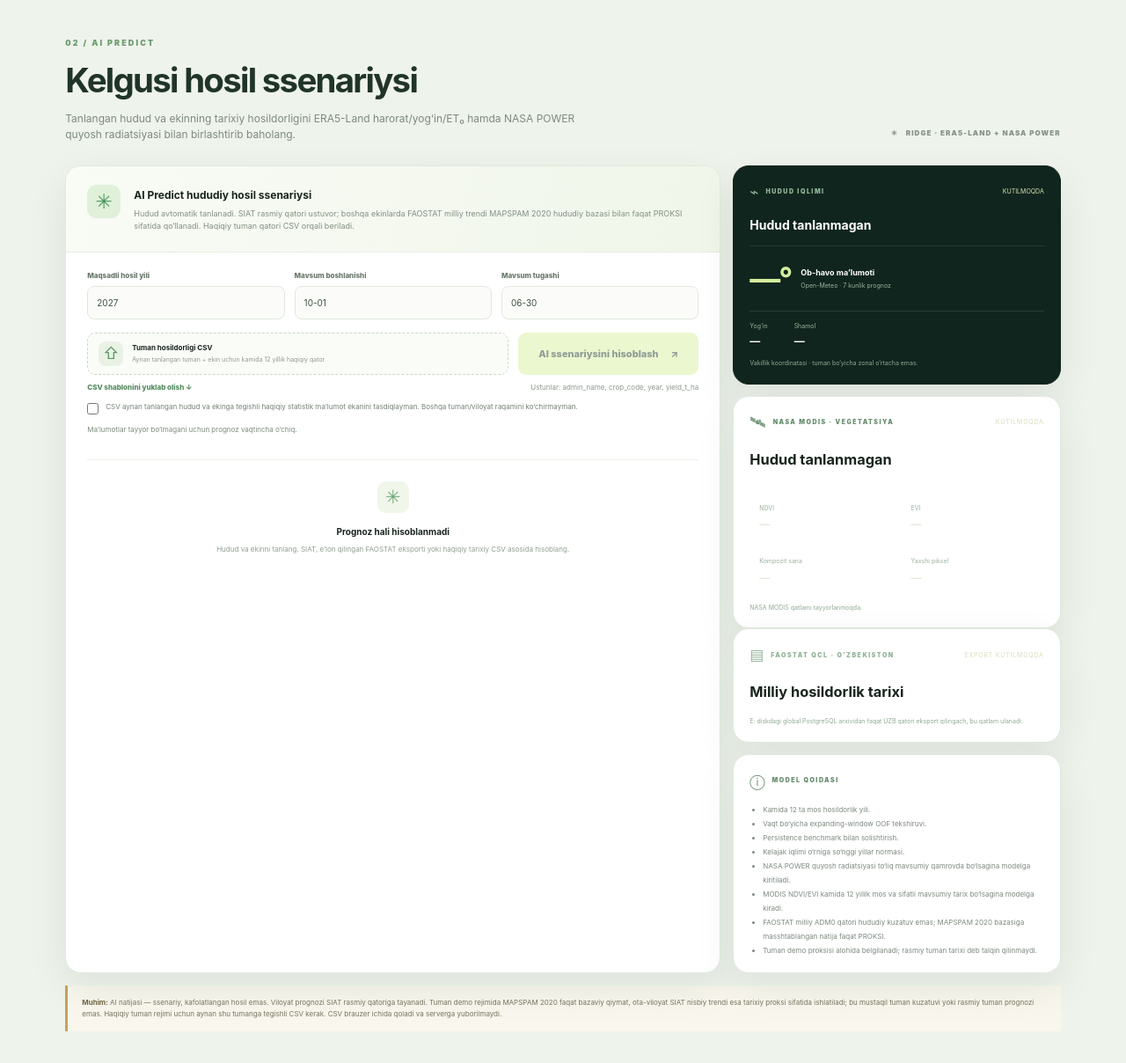
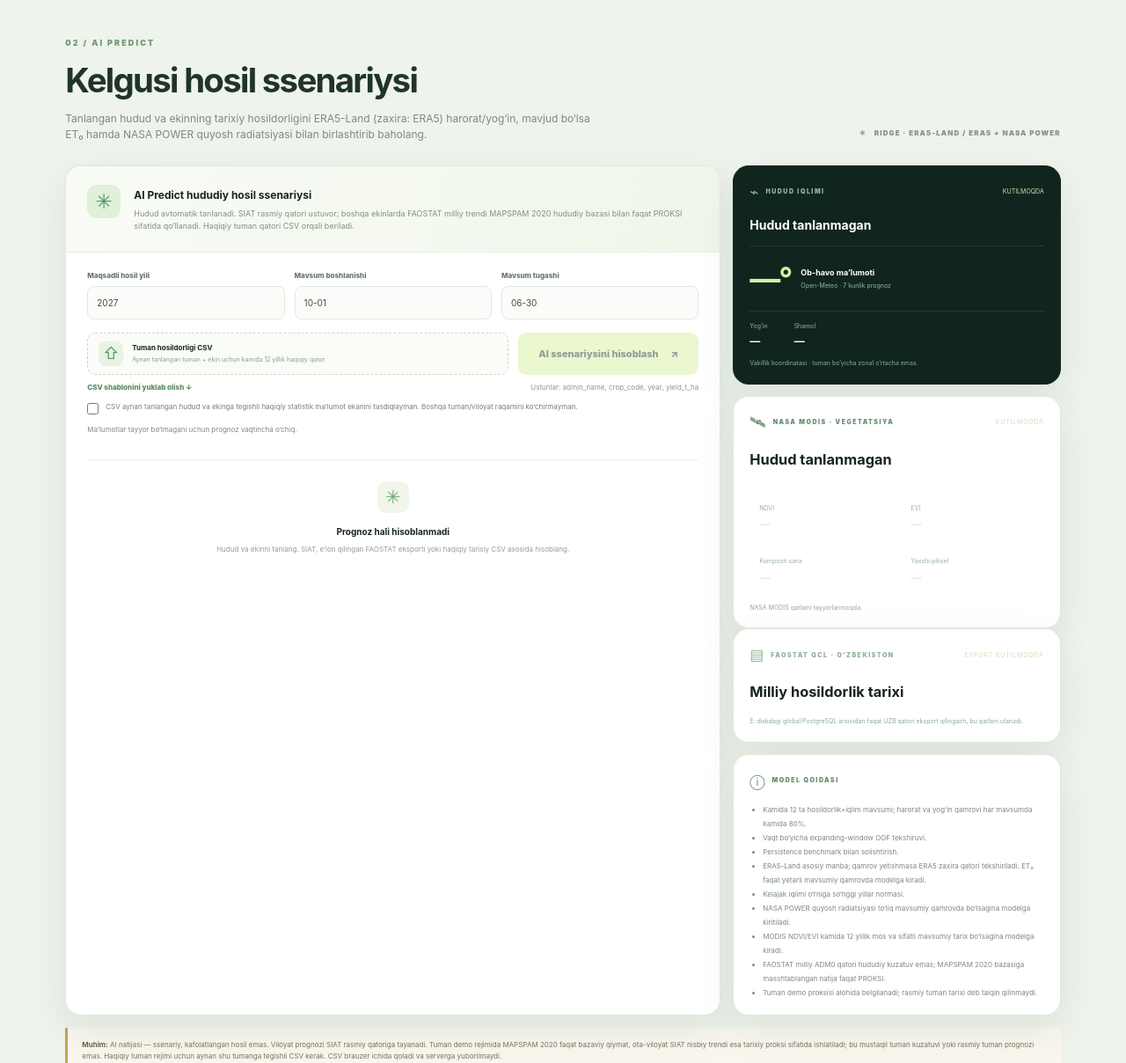
Before and after one commit to Sherzoddd2002/osh-agriculture-uzbekistan, a plain HTML site: page index.html in a window 1280 px wide. Shown: the part 1700-2908 px from the top of the page at 88% size. Drawn offline with nearby package versions, Linux system fonts and the light colour scheme; no server answers.

Commit message:
Clarify historical climate coverage and ERA5 fallback

```diff
--- a/index.html
+++ b/index.html
@@ -132,8 +132,8 @@
 
       <section class="section prediction-section" id="prediction">
         <div class="section-heading">
-          <div><div class="section-kicker">02 / AI PREDICT</div><h2>Kelgusi hosil ssenariysi</h2><p>Tanlangan hudud va ekinning tarixiy hosildorligini ERA5-Land harorat/yog‘in/ET₀ hamda NASA POWER quyosh radiatsiyasi bilan birlashtirib baholang.</p></div>
-          <div class="section-side-note ai-note"><span>✳</span> RIDGE · ERA5-LAND + NASA POWER</div>
+          <div><div class="section-kicker">02 / AI PREDICT</div><h2>Kelgusi hosil ssenariysi</h2><p>Tanlangan hudud va ekinning tarixiy hosildorligini ERA5-Land (zaxira: ERA5) harorat/yog‘in, mavjud bo‘lsa ET₀ hamda NASA POWER quyosh radiatsiyasi bilan birlashtirib baholang.</p></div>
+          <div class="section-side-note ai-note"><span>✳</span> RIDGE · ERA5-LAND / ERA5 + NASA POWER</div>
         </div>
         <div class="prediction-grid">
           <div class="prediction-main">
@@ -183,7 +183,7 @@
             </div>
             <div class="side-card model-note">
               <div class="side-card-head"><span>ⓘ</span><small>MODEL QOIDASI</small></div>
-              <ul><li>Kamida 12 ta mos hosildorlik yili.</li><li>Vaqt bo‘yicha expanding-window OOF tekshiruvi.</li><li>Persistence benchmark bilan solishtirish.</li><li>Kelajak iqlimi o‘rniga so‘nggi yillar normasi.</li><li>NASA POWER quyosh radiatsiyasi to‘liq mavsumiy qamrovda bo‘lsagina modelga kiritiladi.</li><li>MODIS NDVI/EVI kamida 12 yillik mos va sifatli mavsumiy tarix bo‘lsagina modelga kiradi.</li><li>FAOSTAT milliy ADM0 qatori hududiy kuzatuv emas; MAPSPAM 2020 bazasiga masshtablangan natija faqat PROKSI.</li><li>Tuman demo proksisi alohida belgilanadi; rasmiy tuman tarixi deb talqin qilinmaydi.</li></ul>
+              <ul><li>Kamida 12 ta hosildorlik+iqlim mavsumi; harorat va yog‘in qamrovi har mavsumda kamida 80%.</li><li>Vaqt bo‘yicha expanding-window OOF tekshiruvi.</li><li>Persistence benchmark bilan solishtirish.</li><li>ERA5-Land asosiy manba; qamrov yetishmasa ERA5 zaxira qatori tekshiriladi. ET₀ faqat yetarli mavsumiy qamrovda modelga kiradi.</li><li>Kelajak iqlimi o‘rniga so‘nggi yillar normasi.</li><li>NASA POWER quyosh radiatsiyasi to‘liq mavsumiy qamrovda bo‘lsagina modelga kiritiladi.</li><li>MODIS NDVI/EVI kamida 12 yillik mos va sifatli mavsumiy tarix bo‘lsagina modelga kiradi.</li><li>FAOSTAT milliy ADM0 qatori hududiy kuzatuv emas; MAPSPAM 2020 bazasiga masshtablangan natija faqat PROKSI.</li><li>Tuman demo proksisi alohida belgilanadi; rasmiy tuman tarixi deb talqin qilinmaydi.</li></ul>
             </div>
           </aside>
         </div>
```
